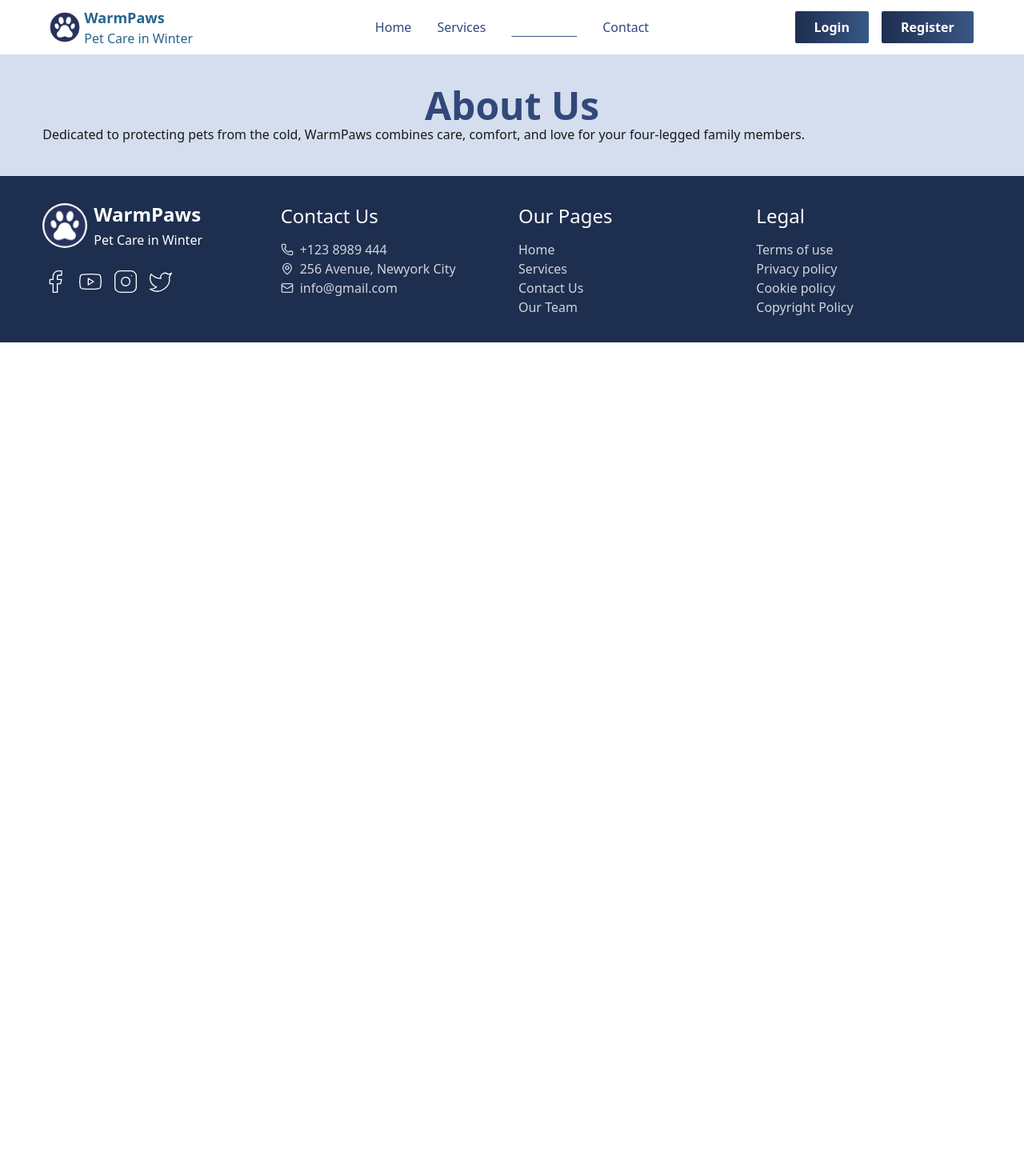
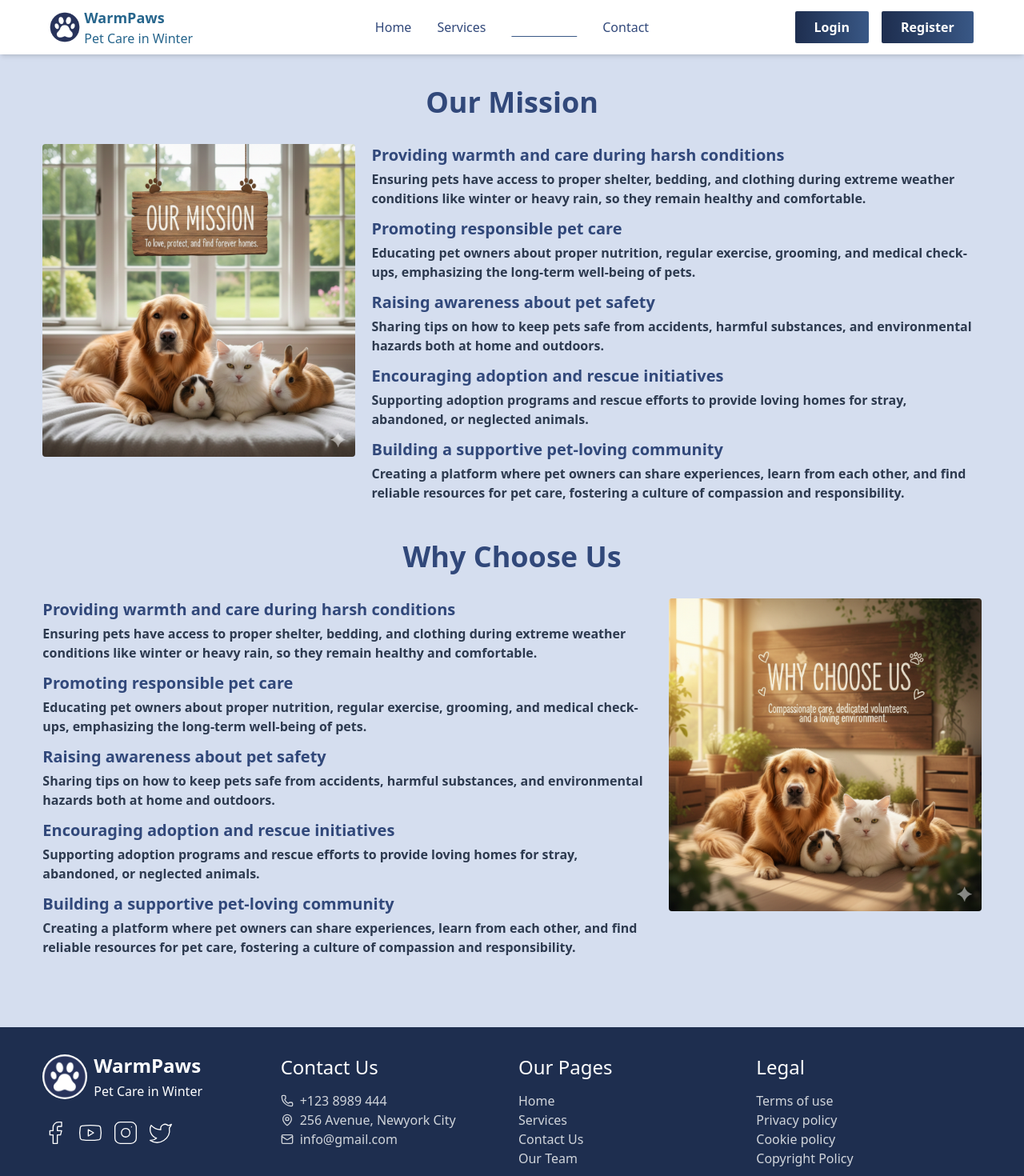
Before and after one commit to effataratauhida/WarmPaws-A09, a React (Vite) app: page /about in a window 1280 px wide. Shown: the top 1470 px of the page at 80% size. Before the commit the page ends 800 px from the top, so only its background shows below. Built offline with nearby package versions, Linux system fonts and the light colour scheme; no server answers.

Commit message:
added about us page

```diff
--- a/src/Components/Header/Navbar.jsx
+++ b/src/Components/Header/Navbar.jsx
@@ -54,8 +54,8 @@ const Navbar = () => {
         }
 
     return (
-        <div className='bg-white'>
-            <div className="navbar max-w-11/12 mx-auto">
+        <div className='bg-white sticky top-0 z-50 shadow-md'>
+            <div className="navbar max-w-11/12 mx-auto  ">
 
                 <div className="navbar-start">
                     <div className="dropdown">
--- a/src/Pages/About/About.jsx
+++ b/src/Pages/About/About.jsx
@@ -1,12 +1,81 @@
 import React from 'react';
-
+import mission from '../../assets/mission.png'
+import chooseUs from '../../assets/choose.png'
 const About = () => {
     return (
         <div className='bg-[#D5DEEF] py-7 md:py-10'>
             <title>About Us</title>
             <div className='max-w-11/12 mx-auto'>
-            <h2 className='text-3xl md:text-5xl font-bold text-[#31487A] text-center'>About Us</h2>
-            <h3>Dedicated to protecting pets from the cold, WarmPaws combines care, comfort, and love for your four-legged family members.</h3>
+            {/* <h2 className='text-3xl md:text-5xl font-bold text-[#31487A] text-center'>About Us</h2>
+            <h3 className='text-lg mt-3  text-[#31487A] text-center'>Dedicated to protecting pets from the cold, WarmPaws combines care, comfort, and love for your four-legged family members.Winter can be harsh—but WarmPaws is here to ensure your pets stay warm, safe, and happy all season long.</h3> */}
+            <div >
+                <h2 className='text-4xl  font-bold text-[#31487A] text-center'>Our Mission</h2>
+                <div className='mt-8 flex gap-5'>
+                    <img src={mission} alt="" className='h-fit w-1/3 rounded-sm' />
+                      <div >
+                        <ul>
+                            <li>
+                                <h4 className='font-bold text-lg md:text-xl text-[#31487A]'>Providing warmth and care during harsh conditions</h4>
+                        <p className='mt-1 mb-3 font-semibold text-sm md:text-base text-[#2d3a4f]'>Ensuring pets have access to proper shelter, bedding, and clothing during extreme weather conditions like winter or heavy rain, so they remain healthy and comfortable.</p>
+                            </li>
+                            <li>
+                                <h4 className='font-bold text-lg md:text-xl text-[#31487A]'>Promoting responsible pet care</h4>
+                        <p className='mt-1 mb-3 font-semibold text-sm md:text-base text-[#2d3a4f]'>Educating pet owners about proper nutrition, regular exercise, grooming, and medical check-ups, emphasizing the long-term well-being of pets.</p>
+                            </li>
+                            <li>
+                                <h4 className='font-bold text-lg md:text-xl text-[#31487A]'>Raising awareness about pet safety</h4>
+                        <p className='mt-1 mb-3 font-semibold text-sm md:text-base text-[#2d3a4f]'>Sharing tips on how to keep pets safe from accidents, harmful substances, and environmental hazards both at home and outdoors.</p>
+                            </li>
+                            <li>
+                                <h4 className='font-bold text-lg md:text-xl text-[#31487A]'>Encouraging adoption and rescue initiatives</h4>
+                        <p className='mt-1 mb-3 font-semibold text-sm md:text-base text-[#2d3a4f]'>Supporting adoption programs and rescue efforts to provide loving homes for stray, abandoned, or neglected animals.</p>
+                            </li>
+                            <li>
+                                <h4 className='font-bold text-lg md:text-xl text-[#31487A]'>Building a supportive pet-loving community</h4>
+                        <p className='mt-1 font-semibold text-sm md:text-base text-[#2d3a4f]'>Creating a platform where pet owners can share experiences, learn from each other, and find reliable resources for pet care, fostering a culture of compassion and responsibility.</p>
+                            </li>
+
+                        </ul>
+                      </div>
+                </div>
+            </div>
+
+            {/* why choose us */}
+            <div className='my-12'>
+                <h2 className='text-4xl  font-bold text-[#31487A] text-center'>
+                    Why Choose Us</h2>
+                    <div className='mt-8 flex gap-5'>
+                        <div >
+                        <ul>
+                            <li>
+                                <h4 className='font-bold text-lg md:text-xl text-[#31487A]'>Providing warmth and care during harsh conditions</h4>
+                        <p className='mt-1 mb-3 font-semibold text-sm md:text-base text-[#2d3a4f]'>Ensuring pets have access to proper shelter, bedding, and clothing during extreme weather conditions like winter or heavy rain, so they remain healthy and comfortable.</p>
+                            </li>
+                            <li>
+                                <h4 className='font-bold text-lg md:text-xl text-[#31487A]'>Promoting responsible pet care</h4>
+                        <p className='mt-1 mb-3 font-semibold text-sm md:text-base text-[#2d3a4f]'>Educating pet owners about proper nutrition, regular exercise, grooming, and medical check-ups, emphasizing the long-term well-being of pets.</p>
+                            </li>
+                            <li>
+                                <h4 className='font-bold text-lg md:text-xl text-[#31487A]'>Raising awareness about pet safety</h4>
+                        <p className='mt-1 mb-3 font-semibold text-sm md:text-base text-[#2d3a4f]'>Sharing tips on how to keep pets safe from accidents, harmful substances, and environmental hazards both at home and outdoors.</p>
+                            </li>
+                            <li>
+                                <h4 className='font-bold text-lg md:text-xl text-[#31487A]'>Encouraging adoption and rescue initiatives</h4>
+                        <p className='mt-1 mb-3 font-semibold text-sm md:text-base text-[#2d3a4f]'>Supporting adoption programs and rescue efforts to provide loving homes for stray, abandoned, or neglected animals.</p>
+                            </li>
+                            <li>
+                                <h4 className='font-bold text-lg md:text-xl text-[#31487A]'>Building a supportive pet-loving community</h4>
+                        <p className='mt-1 font-semibold text-sm md:text-base text-[#2d3a4f]'>Creating a platform where pet owners can share experiences, learn from each other, and find reliable resources for pet care, fostering a culture of compassion and responsibility.</p>
+                            </li>
+
+                        </ul>
+                      </div>
+                      <img src={chooseUs} alt="" className='h-fit w-1/3 rounded-sm' />
+                    </div>
+            </div>
+
+
+
             </div>
         </div>
     );
--- a/src/Pages/ContactNav/Contacts.jsx
+++ b/src/Pages/ContactNav/Contacts.jsx
@@ -5,13 +5,13 @@ const Contacts = () => {
 
         <div className='bg-[#D5DEEF] pt-10 pb-10 md:pb-20'>
            <title>Contact</title>
-                <h2 className='text-3xl md:text-5xl font-bold text-[#31487A] text-center '>Have a questions?
+                <h2 className='text-4xl font-bold text-[#31487A] text-center '>Have a questions?
                     <br />
                     Contact us now</h2>
                 <div className='bg-white mt-10 '>
                     <div className='max-w-11/12 mx-auto py-10 flex flex-col md:flex-row items-center justify-between '>
                     <div>
-                        <h3 className='text-2xl text-center md:text-left md:text-3xl font-bold text-[#31487A]'>We Are Always Available For You & Your Pets</h3>
+                        <h3 className='text-2xl text-center md:text-left font-bold text-[#31487A]'>We Are Always Available For You & Your Pets</h3>
                     <h4 className='my-4 text-xl font-bold text-[#31487A]'>Information:</h4>
 
                     {/* call */}
@@ -38,7 +38,7 @@ const Contacts = () => {
                      {/* form */}
 
                      <div>
-                        <h3 className='text-3xl font-bold text-[#31487A] mt-4 md:mt-0 text-center md:text-left'>Get In Touch</h3>
+                        <h3 className='text-2xl font-bold text-[#31487A] mt-4 md:mt-0 text-center md:text-left'>Get In Touch</h3>
                         <form action="">
                             <input type="text" placeholder='Name' className='mt-5 px-5 py-3 bg-[#D5DEEF] rounded-sm shadow-sm text-blue-950 w-full'/>
                             <input type="email" placeholder='Email'
--- a/src/Routes/Routes.jsx
+++ b/src/Routes/Routes.jsx
@@ -45,9 +45,9 @@ export const router = createBrowserRouter([
         {
           path: '/serviceDetails/:id',
           element: (
-            <PrivateRoute>
+
               <ServiceDetails></ServiceDetails>
-            </PrivateRoute>
+
             ),
           loader: () => fetch("/WinterCareData.json").then(res => res.json()),
         },
```
Also changed, not shown: src/Pages/Contact Us/Contact.jsx (+4 -4 lines), src/Pages/Services/Services.jsx (+6 -6 lines), src/Pages/Winter-Care-Services/WinterCareServices.jsx (+32 -26 lines), src/assets/choose.png (added), src/assets/mission.png (added).
